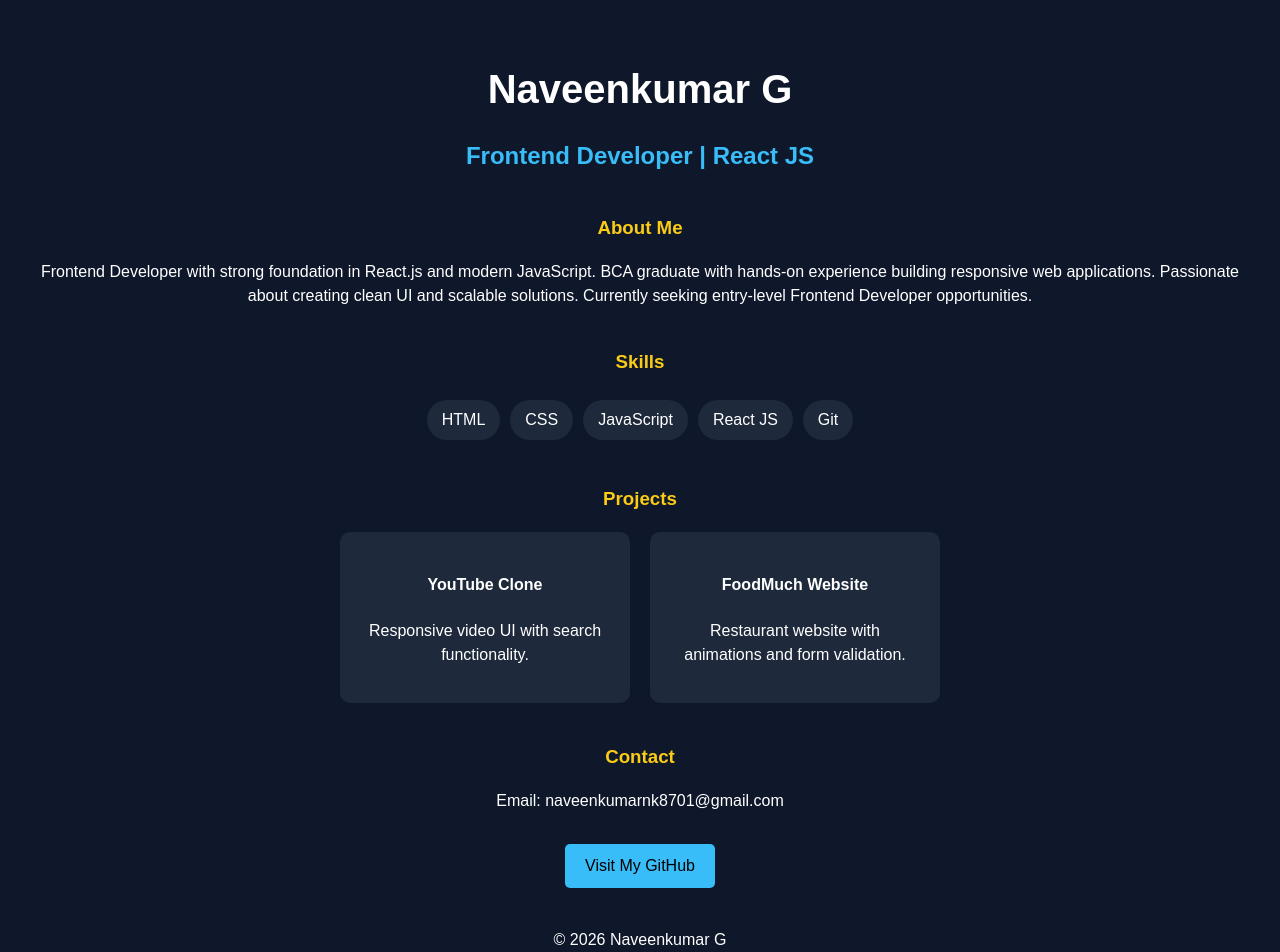
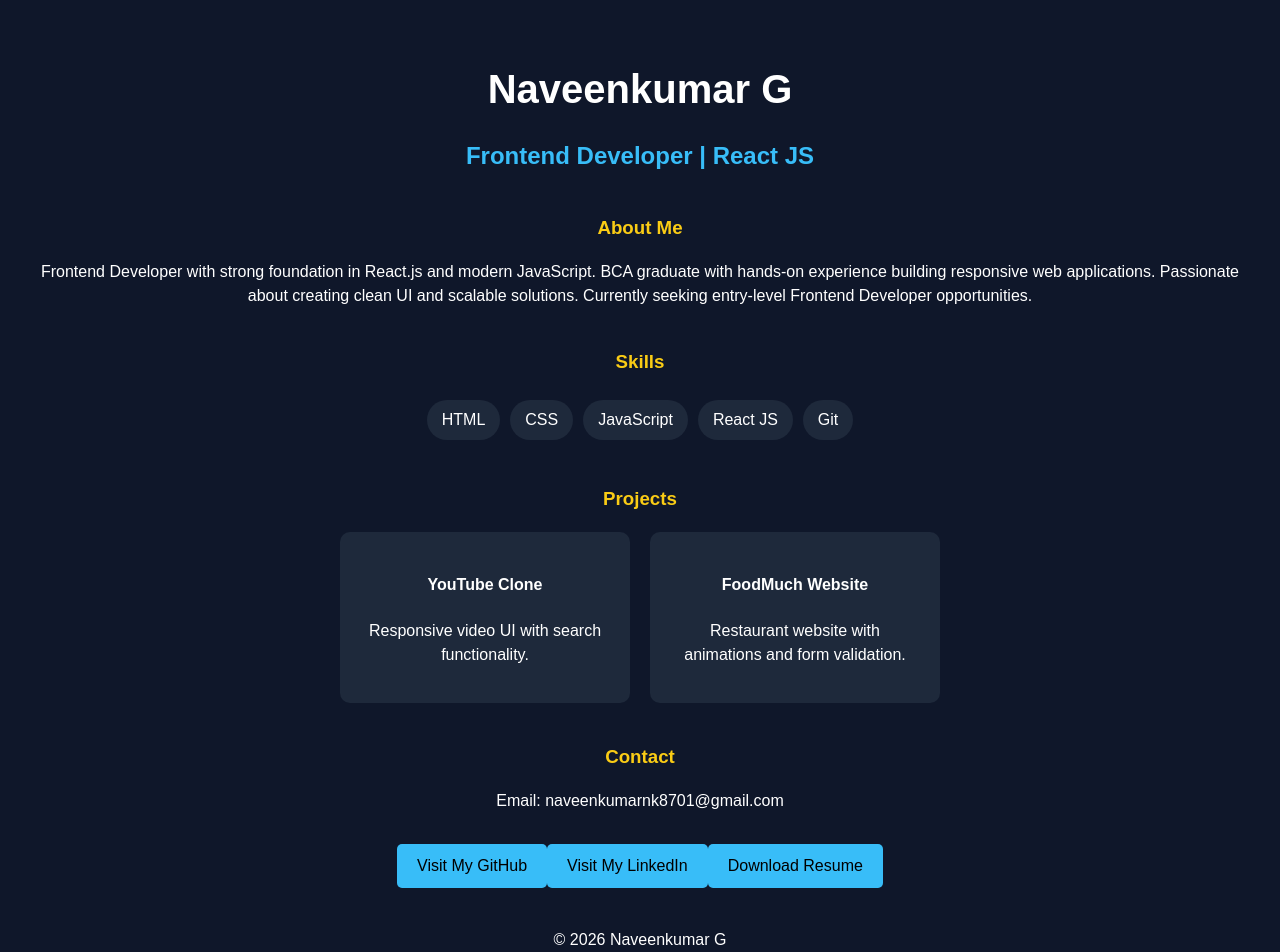
Before and after one commit to naveenkumarnk8701-glitch/nk-portfolio, a React (Vite) app: page / in a window 1280 px wide. Shown: the top 952 px of the page. Built offline with nearby package versions, Linux system fonts and the light colour scheme.

Commit message:
Removed extra public word

```diff
--- a/src/App.jsx
+++ b/src/App.jsx
@@ -50,13 +50,24 @@ Currently seeking entry-level Frontend Developer opportunities.
         <p>Email: naveenkumarnk8701@gmail.com</p>
         <a
           href="https://github.com/naveenkumarnk8701-glitch"
-
-         target="_blank"
+          target="_blank"
           rel="noreferrer"
           className="btn"
         >
           Visit My GitHub
         </a>
+        <a
+  href="https://linkedin.com/in/YOUR-LINKEDIN-ID"
+  target="_blank"
+  rel="noreferrer"
+  className="btn"
+>
+  Visit My LinkedIn
+</a>
+<a href="/Naveenkumar_Resume.pdf" className="btn" download>
+  Download Resume
+</a>
+
       </section>
 
       <footer>
```
